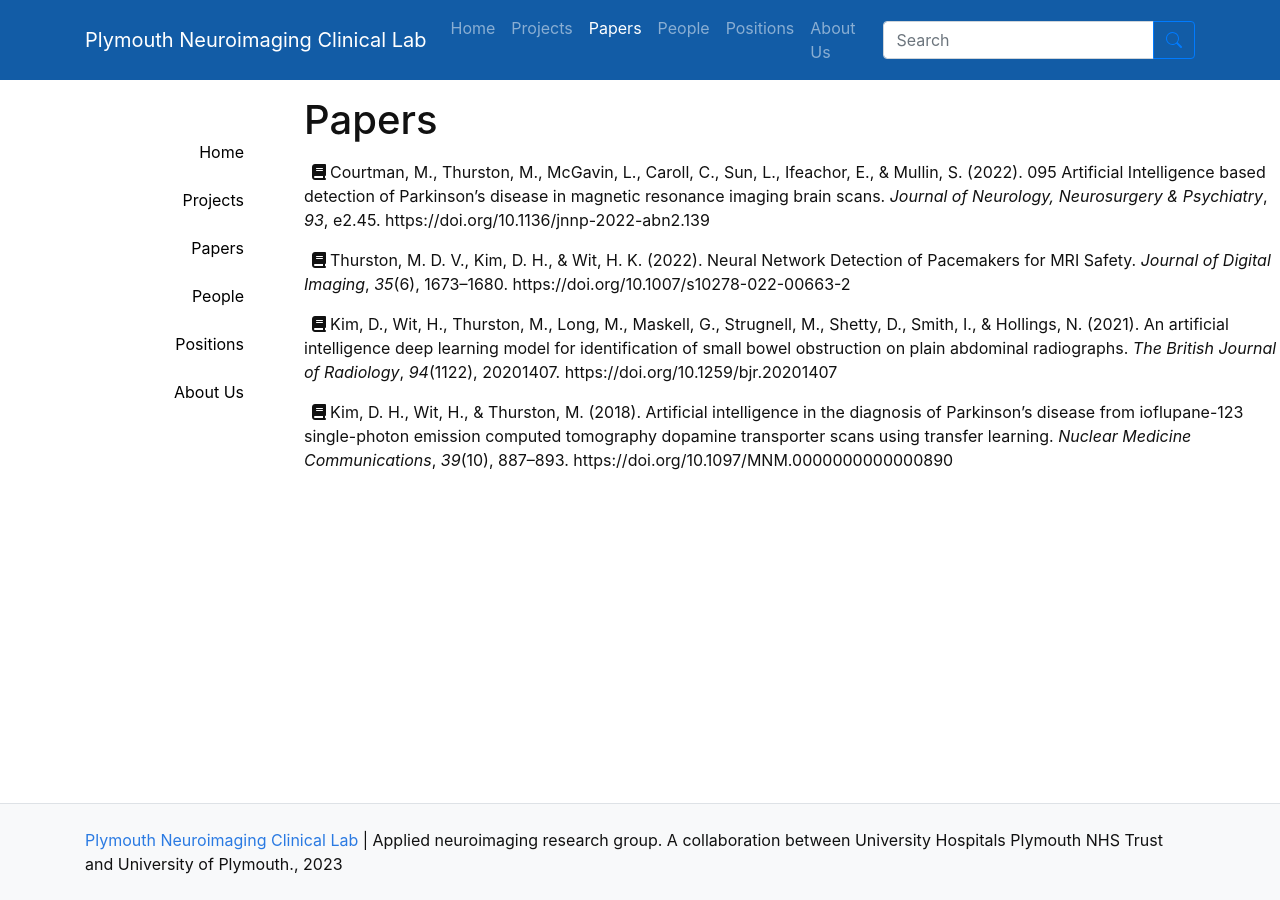
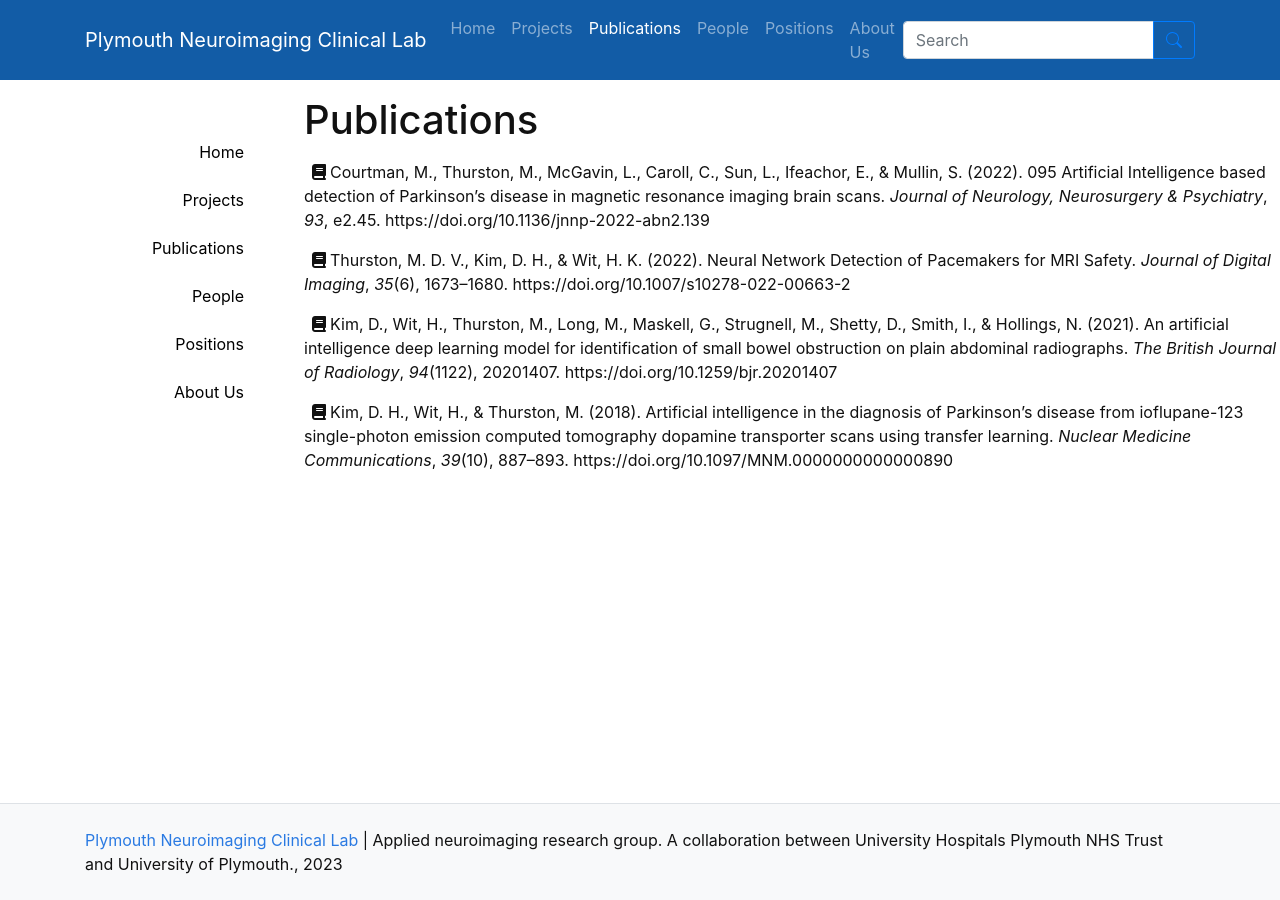
Before and after one commit to sustainsw/sustainsw.github.io, a Jekyll site: the page built from pages/papers.md, in a window 1280 px wide. Built offline with Jekyll 4.4.1, drawn with Linux system fonts in a browser that asks for light colours.

Commit message:
Update papers.md

```diff
--- a/pages/papers.md
+++ b/pages/papers.md
@@ -1,6 +1,6 @@
 ---
-title: Papers
-nav: Papers
+title: Publications
+nav: Publications
 nav_order: 2
 ---
 
```
